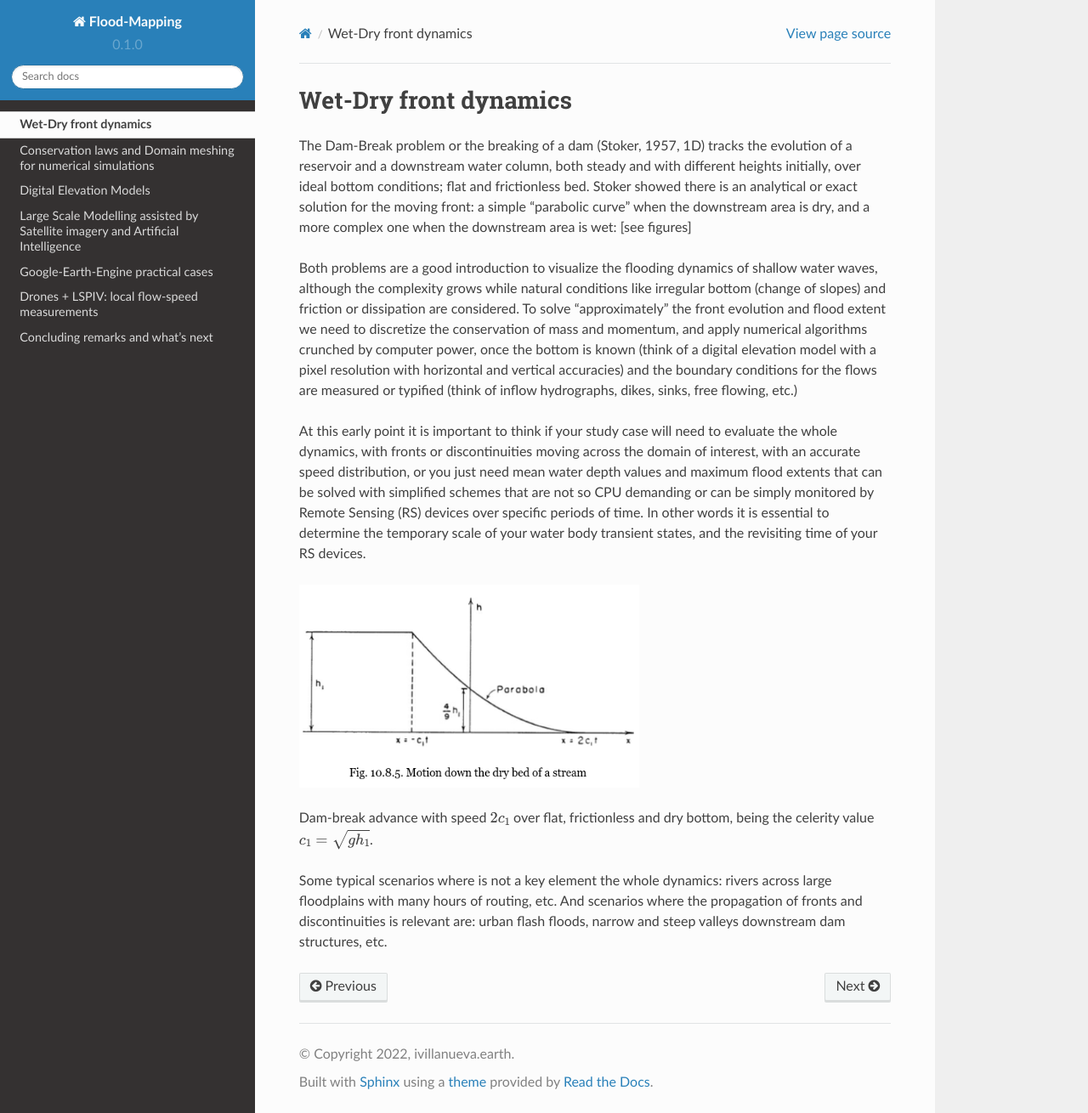
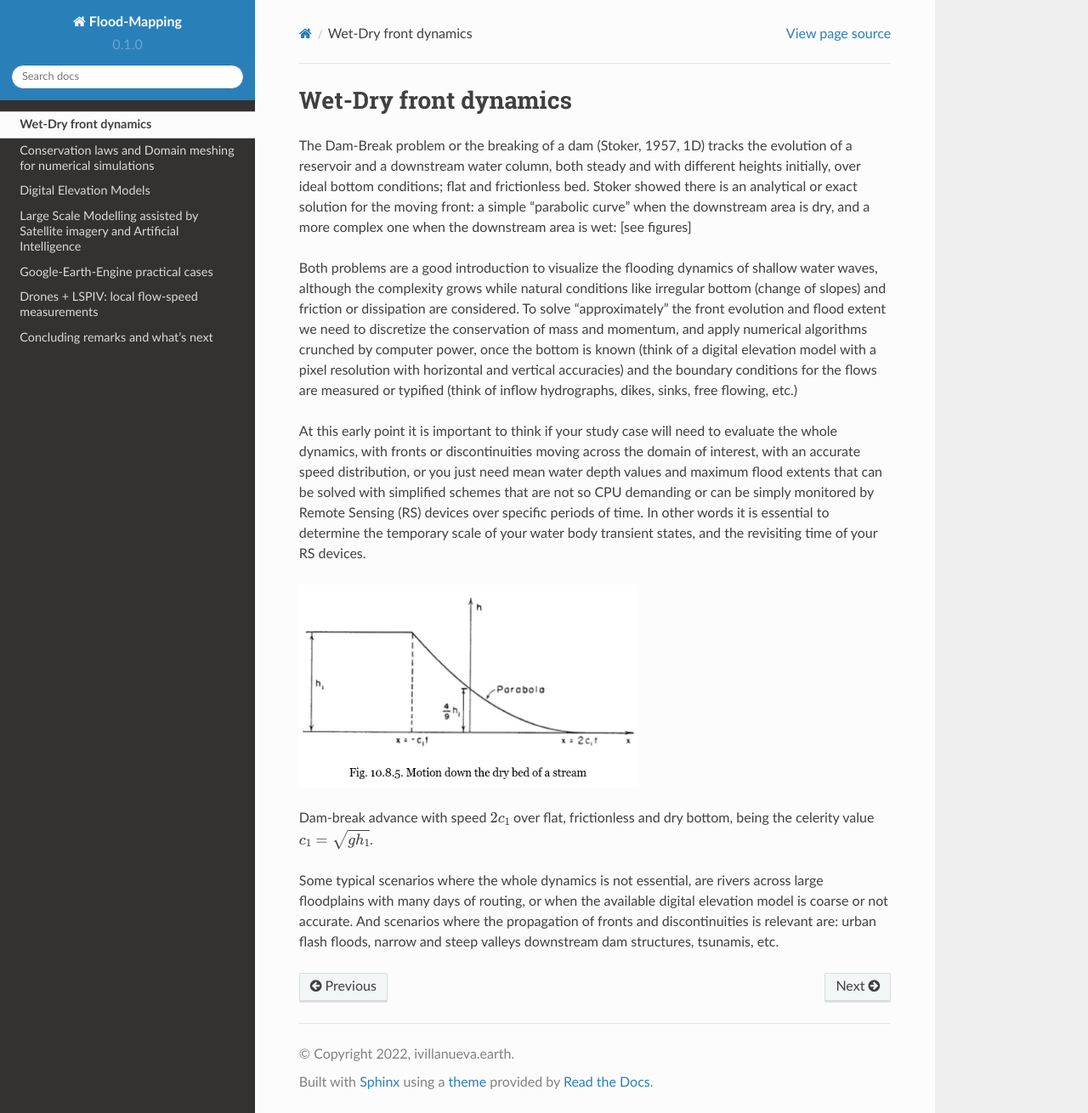
Before and after one commit to ivillamadrid/FloodMapping, a Sphinx documentation site: the page built from docs/source/wetdry.rst, in a window 1280 px wide and 1310 px high. Shown: the whole window at 85% size. Built offline with Sphinx 7.4.7 and the Read the Docs theme 2.0.0, drawn with Linux system fonts in a browser that asks for light colours.

Commit message:
Update wetdry.rst

```diff
--- a/docs/source/wetdry.rst
+++ b/docs/source/wetdry.rst
@@ -15,5 +15,5 @@ At this early point it is important to think if your study case will need to eva
 
 Dam-break advance with speed :math:`2c_1` over flat, frictionless and dry bottom, being the celerity value :math:`c_1=\sqrt{gh_1}`.
 
-Some typical scenarios where is not a key element the whole dynamics: rivers across large floodplains with many hours of routing, etc.
-And scenarios where the propagation of fronts and discontinuities is relevant are: urban flash floods, narrow and steep valleys downstream dam structures, etc.
+Some typical scenarios where the whole dynamics is not essential, are rivers across large floodplains with many days of routing, or when the available
+digital elevation model is coarse or not accurate. And scenarios where the propagation of fronts and discontinuities is relevant are: urban flash floods, narrow and steep valleys downstream dam structures, tsunamis, etc.
```
